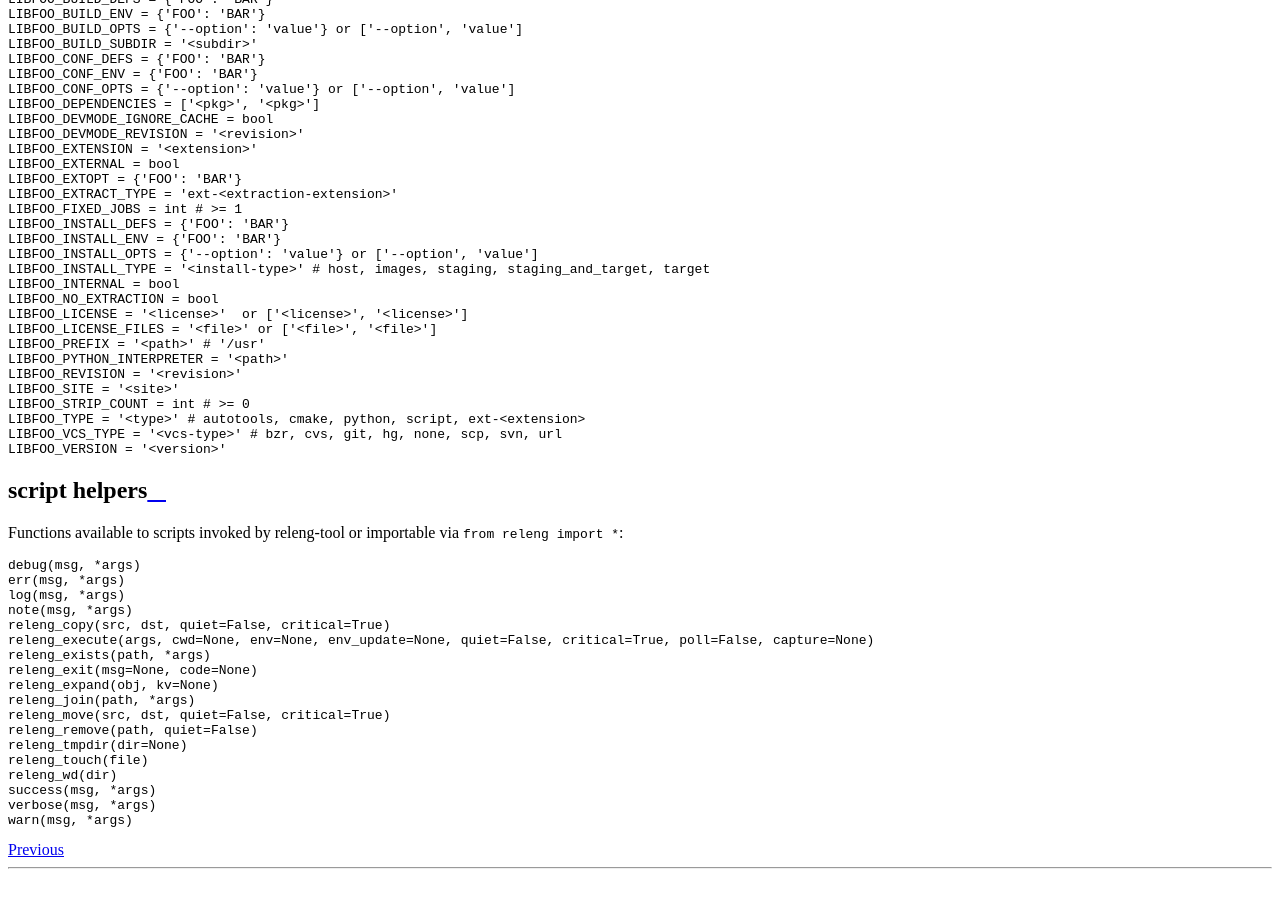
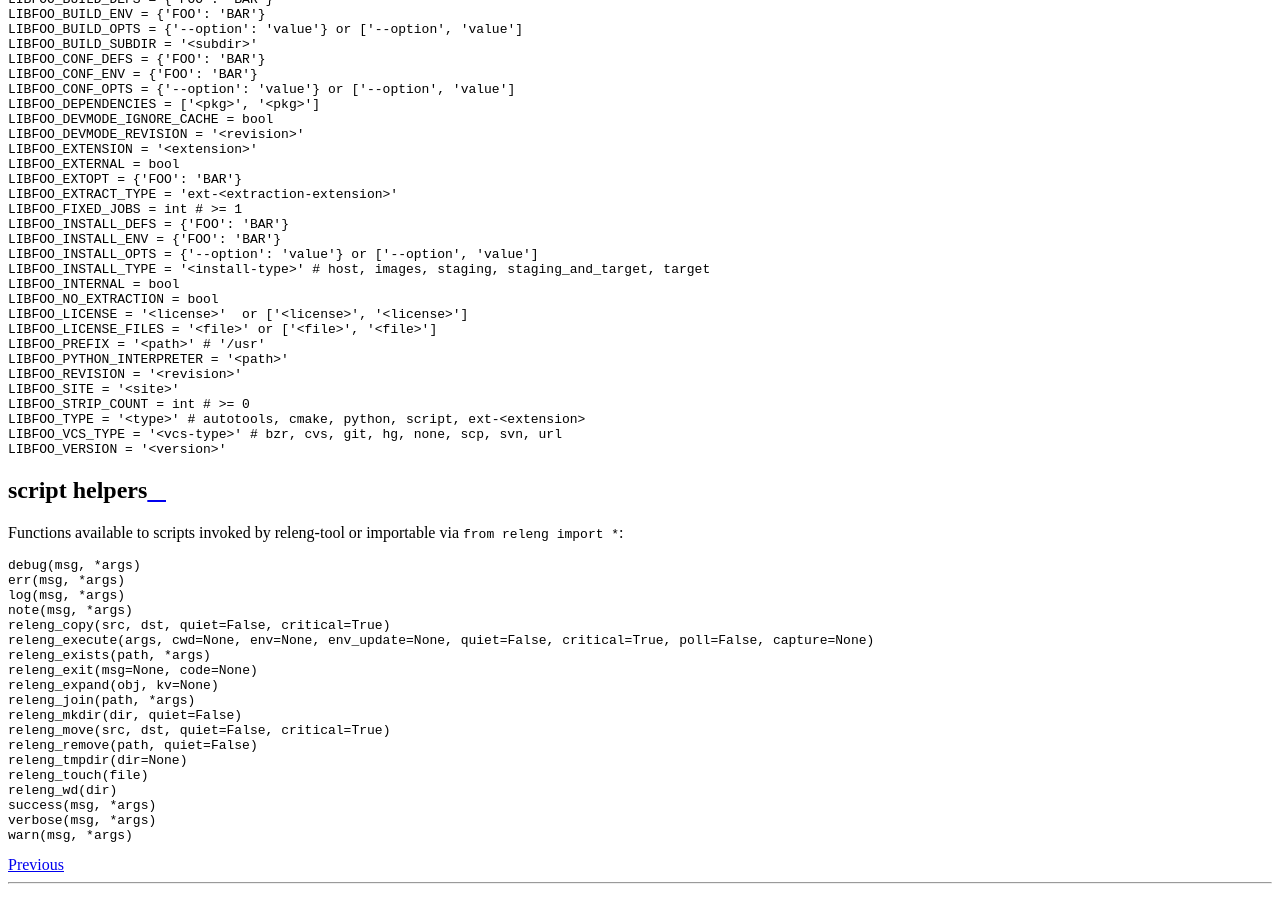
Before and after one commit to releng-tool/releng-tool, a Sphinx documentation site: the page built from Documentation/annex-a.rst, in a window 1280 px wide and 900 px high, scrolled down 1830 px. Built offline with Sphinx 7.4.7 and the Read the Docs theme 2.0.0, drawn with Linux system fonts in a browser that asks for light colours.

Commit message:
Documentation: adding new script helper
Adding the newly added function aliases `releng_mkdir` to the
developer's guide document.

Signed-off-by: James Knight <james.d.knight@live.com>

```diff
--- a/Documentation/annex-a.rst
+++ b/Documentation/annex-a.rst
@@ -124,6 +124,7 @@ Functions available to scripts invoked by releng-tool or importable via
    releng_exit(msg=None, code=None)
    releng_expand(obj, kv=None)
    releng_join(path, *args)
+   releng_mkdir(dir, quiet=False)
    releng_move(src, dst, quiet=False, critical=True)
    releng_remove(path, quiet=False)
    releng_tmpdir(dir=None)
```
Also changed, not shown: 1 other file.
